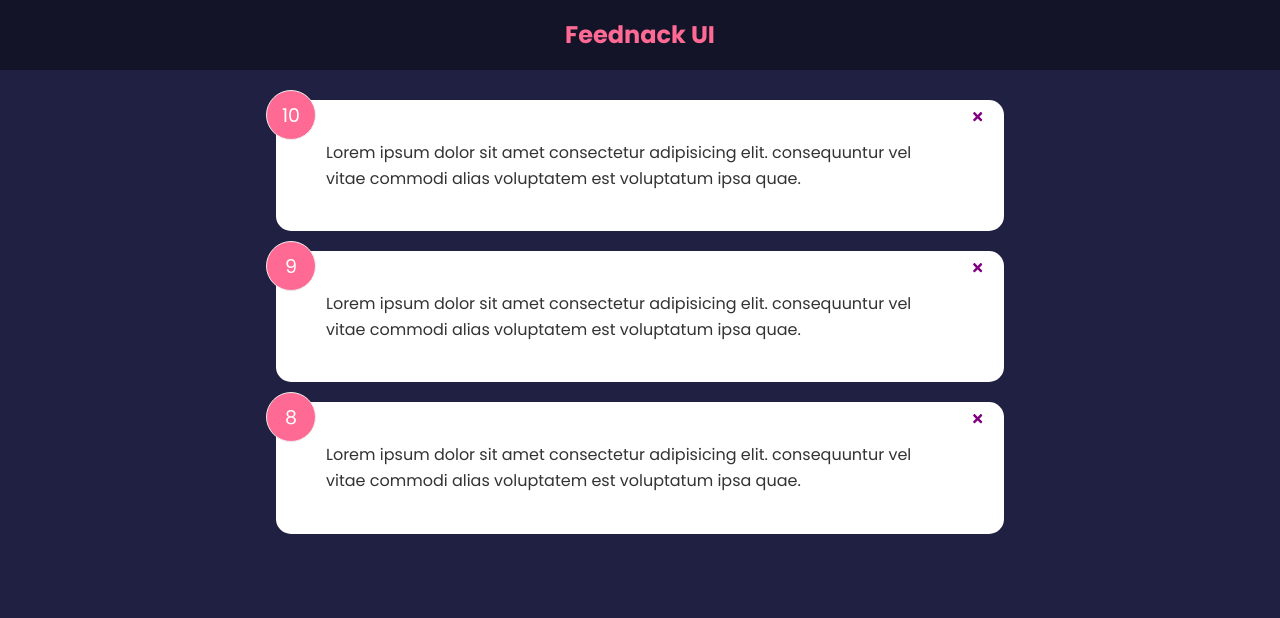
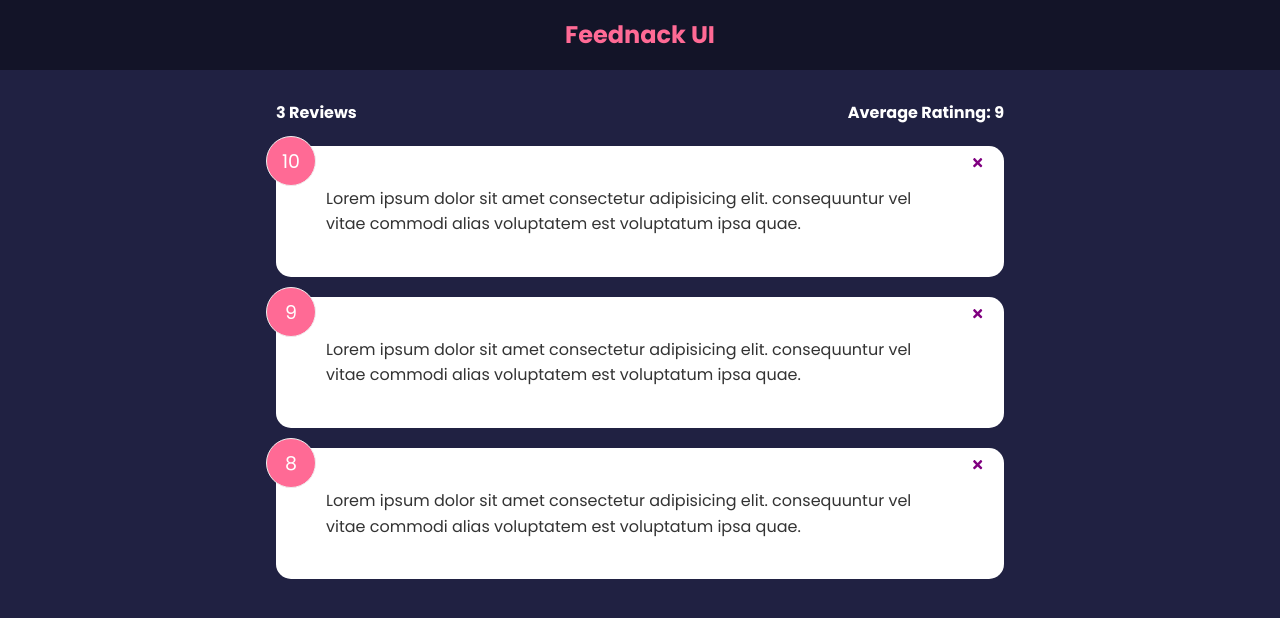
Before and after one commit to ViniUK00/feedback-app, a React (Create React App) app: page / in a window 1280 px wide. Shown: the top 618 px of the page. Built offline with nearby package versions, Linux system fonts and the light colour scheme.

Commit message:
added Feedback stats (how many reviews & whats the avg rating)

```diff
--- a/src/App.js
+++ b/src/App.js
@@ -3,6 +3,7 @@
 import FeedbackList from "./components/FeedbackList"
 import FeedbackData from "./data/FeedbackData"
 import Card from "./components/shared/Card"
+import FeedbackStats from "./components/FeedbackStats"
 
 function App() {
   const [feedback, setFeedback] = useState(FeedbackData)
@@ -17,6 +18,7 @@
     <>
       <Header />
       <div className="container">
+        <FeedbackStats feedback={feedback} />
         <FeedbackList feedback={feedback} handleDelete={deleteFeedback} />
       </div>
     </>
--- /dev/null
+++ b/src/components/FeedbackStats.jsx
@@ -0,0 +1,24 @@
+import PropTypes from "prop-types"
+
+function FeedbackStats({ feedback }) {
+  // Calculate ratings avg
+  let average =
+    feedback.reduce((acc, cur) => {
+      return acc + cur.rating
+    }, 0) / feedback.length
+
+  average = average.toFixed(1).replace(/[.,]0$/, "") //RegEx to show whole number
+
+  return (
+    <div className="feedback-stats">
+      <h4>{feedback.length} Reviews</h4>
+      <h4>Average Ratinng: {isNaN(average) ? 0 : average}</h4>
+    </div>
+  )
+}
+
+FeedbackStats.propTypes = {
+  feedback: PropTypes.array.isRequired,
+}
+
+export default FeedbackStats
```
